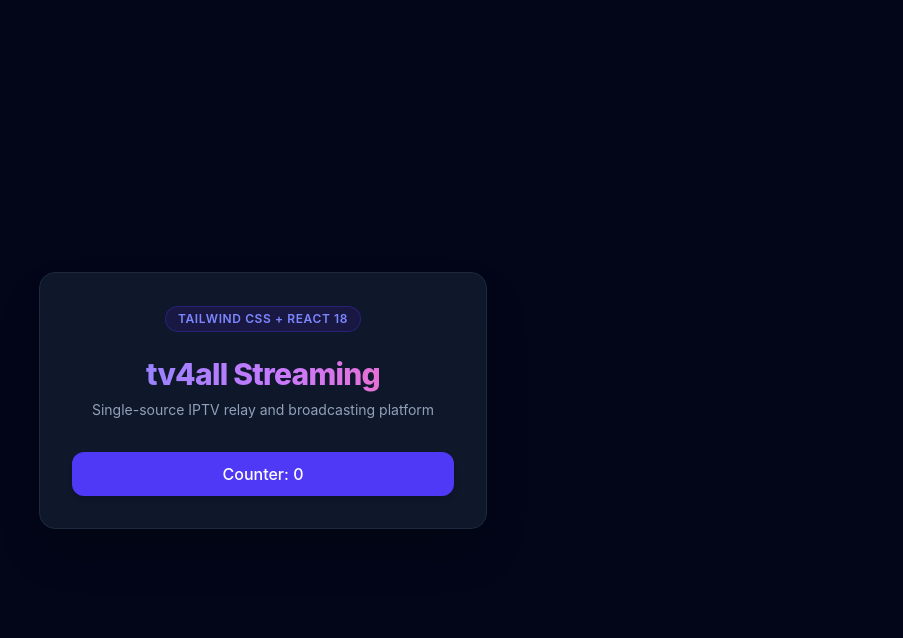
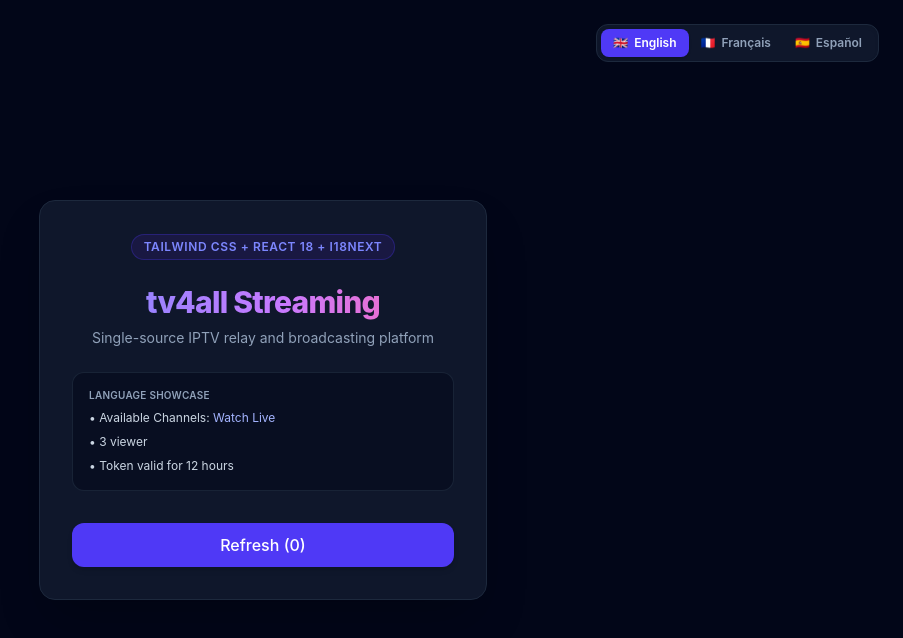
Before and after one commit to CurtisMoxebo/tv4all, a React (Vite) app in the folder frontend/: page / in a window 1280 px wide. Shown: the top 638 px of the page, without its empty margins (377-1280 px from the left). Built offline with nearby package versions, Linux system fonts and the light colour scheme.

Commit message:
Add language translation with i18n

```diff
--- a/frontend/package.json
+++ b/frontend/package.json
@@ -10,8 +10,10 @@
   },
   "dependencies": {
     "@tailwindcss/vite": "^4.3.3",
+    "i18next": "^26.5.7",
     "react": "^18.3.1",
     "react-dom": "^18.3.1",
+    "react-i18next": "^17.1.5",
     "tailwindcss": "^4.3.3"
   },
   "devDependencies": {
--- a/frontend/src/App.tsx
+++ b/frontend/src/App.tsx
@@ -1,22 +1,39 @@
 import React, { useState } from 'react';
+import { useTranslation } from 'react-i18next';
+import { LanguageSelector } from './components/LanguageSelector';
 
 export const App: React.FC = () => {
+  const { t } = useTranslation();
   const [count, setCount] = useState<number>(0);
 
   return (
     <div className="min-h-screen bg-slate-950 text-slate-100 flex flex-col items-center justify-center p-6">
+      {/* Top right language selector */}
+      <div className="absolute top-6 right-6">
+        <LanguageSelector />
+      </div>
+
       <div className="max-w-md w-full bg-slate-900 border border-slate-800 rounded-2xl p-8 shadow-2xl text-center space-y-6">
         <span className="inline-block px-3 py-1 text-xs font-semibold uppercase tracking-wider text-indigo-400 bg-indigo-950/70 border border-indigo-800/50 rounded-full">
-          Tailwind CSS + React 18
+          Tailwind CSS + React 18 + i18next
         </span>
 
         <div>
           <h1 className="text-3xl font-extrabold tracking-tight bg-gradient-to-r from-indigo-400 via-purple-400 to-pink-400 bg-clip-text text-transparent">
-            tv4all Streaming
+            {t('app.title')}
           </h1>
           <p className="text-sm text-slate-400 mt-2">
-            Single-source IPTV relay and broadcasting platform
+            {t('app.subtitle')}
           </p>
+        </div>
+
+        <div className="p-4 bg-slate-950/50 border border-slate-800/80 rounded-xl text-left space-y-2 text-xs text-slate-300">
+          <div className="font-semibold text-slate-400 uppercase tracking-wide text-[10px]">
+            {t('common.language')} Showcase
+          </div>
+          <p>• {t('channels.title')}: <span className="text-indigo-300">{t('channels.watchLive')}</span></p>
+          <p>• {t('channels.viewCount', { count: 3 })}</p>
+          <p>• {t('auth.tokenValid12h')}</p>
         </div>
 
         <div className="pt-2">
@@ -24,7 +41,7 @@ export const App: React.FC = () => {
             onClick={() => setCount(prev => prev + 1)}
             className="w-full py-2.5 px-4 bg-indigo-600 hover:bg-indigo-500 active:bg-indigo-700 text-white font-medium rounded-xl shadow-md transition-all duration-150 cursor-pointer"
           >
-            Counter: {count}
+            {t('common.refresh')} ({count})
           </button>
         </div>
       </div>
--- /dev/null
+++ b/frontend/src/components/LanguageSelector.tsx
@@ -0,0 +1,49 @@
+import React from 'react';
+import { useTranslation } from 'react-i18next';
+import { SupportedLanguage } from '../i18n';
+
+interface LanguageOption {
+  code: SupportedLanguage;
+  label: string;
+  flag: string;
+}
+
+const languages: LanguageOption[] = [
+  { code: 'en', label: 'English', flag: '🇬🇧' },
+  { code: 'fr', label: 'Français', flag: '🇫🇷' },
+  { code: 'es', label: 'Español', flag: '🇪🇸' }
+];
+
+export const LanguageSelector: React.FC = () => {
+  const { i18n } = useTranslation();
+  const currentLang = (i18n.language?.split(/[-_]/)[0] || 'en') as SupportedLanguage;
+
+  const handleLanguageChange = (code: SupportedLanguage) => {
+    i18n.changeLanguage(code);
+  };
+
+  return (
+    <div className="inline-flex items-center bg-slate-900 border border-slate-800 rounded-xl p-1 shadow-inner">
+      {languages.map(({ code, label, flag }) => {
+        const isActive = currentLang === code;
+        return (
+          <button
+            key={code}
+            onClick={() => handleLanguageChange(code)}
+            className={`px-3 py-1.5 text-xs font-semibold rounded-lg transition-all duration-150 flex items-center space-x-1.5 cursor-pointer ${
+              isActive
+                ? 'bg-indigo-600 text-white shadow'
+                : 'text-slate-400 hover:text-slate-200 hover:bg-slate-800/60'
+            }`}
+            title={label}
+          >
+            <span>{flag}</span>
+            <span>{label}</span>
+          </button>
+        );
+      })}
+    </div>
+  );
+};
+
+export default LanguageSelector;
--- /dev/null
+++ b/frontend/src/i18n.ts
@@ -0,0 +1,76 @@
+import i18n from 'i18next';
+import { initReactI18next } from 'react-i18next';
+import en from './locales/en.json';
+import fr from './locales/fr.json';
+import es from './locales/es.json';
+
+export const SUPPORTED_LANGUAGES = ['en', 'fr', 'es'] as const;
+export type SupportedLanguage = (typeof SUPPORTED_LANGUAGES)[number];
+
+export const STORAGE_KEY = 'tv4all_language';
+
+/**
+ * Resolves the initial language based on:
+ * 1. Stored language in localStorage
+ * 2. Browser language (normalizing e.g. 'en-CA', 'en-US' -> 'en', 'fr-FR' -> 'fr', 'es-MX' -> 'es')
+ * 3. Default fallback to 'en' (English) if browser language is neither of the 3
+ */
+export function resolveInitialLanguage(): SupportedLanguage {
+  // 1. Check localStorage first
+  if (typeof window !== 'undefined' && window.localStorage) {
+    try {
+      const stored = localStorage.getItem(STORAGE_KEY);
+      if (stored && SUPPORTED_LANGUAGES.includes(stored as SupportedLanguage)) {
+        return stored as SupportedLanguage;
+      }
+    } catch {
+      // Ignore localStorage errors (e.g. private browsing mode)
+    }
+  }
+
+  // 2. Check browser language
+  if (typeof navigator !== 'undefined') {
+    const rawLang = (navigator.language || (navigator as any).userLanguage || '').toLowerCase();
+    // Normalize e.g. "en-us", "en-CA", "fr-FR", "es-ES" to the primary 2-letter code
+    const baseCode = rawLang.split(/[-_]/)[0];
+
+    if (SUPPORTED_LANGUAGES.includes(baseCode as SupportedLanguage)) {
+      return baseCode as SupportedLanguage;
+    }
+  }
+
+  // 3. Fallback to English
+  return 'en';
+}
+
+const initialLang = resolveInitialLanguage();
+
+i18n
+  .use(initReactI18next)
+  .init({
+    resources: {
+      en: { translation: en },
+      fr: { translation: fr },
+      es: { translation: es }
+    },
+    lng: initialLang,
+    fallbackLng: 'en',
+    supportedLngs: SUPPORTED_LANGUAGES,
+    interpolation: {
+      escapeValue: false // React already escapes values
+    }
+  });
+
+// Persist any language switch to localStorage
+i18n.on('languageChanged', (lng: string) => {
+  const baseCode = lng.split(/[-_]/)[0] as SupportedLanguage;
+  if (SUPPORTED_LANGUAGES.includes(baseCode)) {
+    try {
+      localStorage.setItem(STORAGE_KEY, baseCode);
+    } catch {
+      // Ignore
+    }
+  }
+});
+
+export default i18n;
--- /dev/null
+++ b/frontend/src/locales/en.json
@@ -0,0 +1,48 @@
+{
+  "app": {
+    "title": "tv4all Streaming",
+    "subtitle": "Single-source IPTV relay and broadcasting platform",
+    "tagline": "Watch IPTV streams shared across multiple viewers"
+  },
+  "nav": {
+    "channels": "Channels",
+    "broadcasts": "Broadcasts",
+    "logs": "Logs",
+    "login": "Login",
+    "logout": "Logout"
+  },
+  "auth": {
+    "title": "Authentication",
+    "username": "Username",
+    "password": "Password",
+    "loginButton": "Sign In",
+    "signingIn": "Signing in...",
+    "invalidCredentials": "Invalid username or password",
+    "loggedInAs": "Logged in as {{username}}",
+    "tokenValid12h": "Token valid for 12 hours"
+  },
+  "channels": {
+    "title": "Available Channels",
+    "searchPlaceholder": "Search channels by name or ID...",
+    "allGroups": "All Categories",
+    "noChannels": "No channels found",
+    "viewCount": "{{count}} viewer",
+    "viewCount_plural": "{{count}} viewers",
+    "watchLive": "Watch Live",
+    "live": "LIVE"
+  },
+  "player": {
+    "connecting": "Connecting to stream...",
+    "broadcasting": "Live broadcast active",
+    "error": "Failed to load stream",
+    "offline": "Channel offline or unreachable"
+  },
+  "common": {
+    "language": "Language",
+    "english": "English",
+    "french": "French",
+    "spanish": "Spanish",
+    "loading": "Loading...",
+    "refresh": "Refresh"
+  }
+}
--- /dev/null
+++ b/frontend/src/locales/es.json
@@ -0,0 +1,48 @@
+{
+  "app": {
+    "title": "tv4all Streaming",
+    "subtitle": "Plataforma de retransmisión y emisión IPTV de fuente única",
+    "tagline": "Mira transmisiones IPTV compartidas entre múltiples espectadores"
+  },
+  "nav": {
+    "channels": "Canales",
+    "broadcasts": "Emisiones",
+    "logs": "Registros",
+    "login": "Iniciar sesión",
+    "logout": "Cerrar sesión"
+  },
+  "auth": {
+    "title": "Autenticación",
+    "username": "Usuario",
+    "password": "Contraseña",
+    "loginButton": "Iniciar sesión",
+    "signingIn": "Iniciando sesión...",
+    "invalidCredentials": "Usuario o contraseña inválidos",
+    "loggedInAs": "Conectado como {{username}}",
+    "tokenValid12h": "Token válido durante 12 horas"
+  },
+  "channels": {
+    "title": "Canales disponibles",
+    "searchPlaceholder": "Buscar canales por nombre o ID...",
+    "allGroups": "Todas las categorías",
+    "noChannels": "No se encontraron canales",
+    "viewCount": "{{count}} espectador",
+    "viewCount_plural": "{{count}} espectadores",
+    "watchLive": "Ver en vivo",
+    "live": "EN VIVO"
+  },
+  "player": {
+    "connecting": "Conectando a la transmisión...",
+    "broadcasting": "Emisión en vivo activa",
+    "error": "Error al cargar la transmisión",
+    "offline": "Canal fuera de línea o inaccesible"
+  },
+  "common": {
+    "language": "Idioma",
+    "english": "Inglés",
+    "french": "Francés",
+    "spanish": "Español",
+    "loading": "Cargando...",
+    "refresh": "Actualizar"
+  }
+}
--- /dev/null
+++ b/frontend/src/locales/fr.json
@@ -0,0 +1,48 @@
+{
+  "app": {
+    "title": "tv4all Streaming",
+    "subtitle": "Plateforme de relais et diffusion IPTV source unique",
+    "tagline": "Regardez des flux IPTV partagés entre plusieurs spectateurs"
+  },
+  "nav": {
+    "channels": "Chaînes",
+    "broadcasts": "Diffusions",
+    "logs": "Journaux",
+    "login": "Connexion",
+    "logout": "Déconnexion"
+  },
+  "auth": {
+    "title": "Authentification",
+    "username": "Nom d'utilisateur",
+    "password": "Mot de passe",
+    "loginButton": "Se connecter",
+    "signingIn": "Connexion en cours...",
+    "invalidCredentials": "Nom d'utilisateur ou mot de passe invalide",
+    "loggedInAs": "Connecté en tant que {{username}}",
+    "tokenValid12h": "Jeton valide pendant 12 heures"
+  },
+  "channels": {
+    "title": "Chaînes disponibles",
+    "searchPlaceholder": "Rechercher des chaînes par nom ou identifiant...",
+    "allGroups": "Toutes les catégories",
+    "noChannels": "Aucune chaîne trouvée",
+    "viewCount": "{{count}} spectateur",
+    "viewCount_plural": "{{count}} spectateurs",
+    "watchLive": "Regarder en direct",
+    "live": "EN DIRECT"
+  },
+  "player": {
+    "connecting": "Connexion au flux...",
+    "broadcasting": "Diffusion en direct active",
+    "error": "Échec du chargement du flux",
+    "offline": "Chaîne hors ligne ou inaccessible"
+  },
+  "common": {
+    "language": "Langue",
+    "english": "Anglais",
+    "french": "Français",
+    "spanish": "Espagnol",
+    "loading": "Chargement...",
+    "refresh": "Actualiser"
+  }
+}
--- a/frontend/src/main.tsx
+++ b/frontend/src/main.tsx
@@ -1,6 +1,7 @@
 import React from 'react';
 import ReactDOM from 'react-dom/client';
 import App from './App';
+import './i18n';
 import './index.css';
 
 ReactDOM.createRoot(document.getElementById('root')!).render(
```
Also changed, not shown: 1 other file (tests, documents, lock files or other folders).
